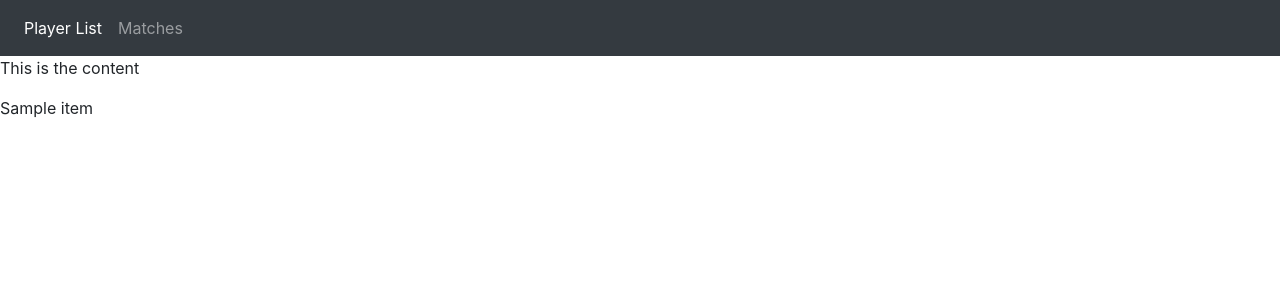
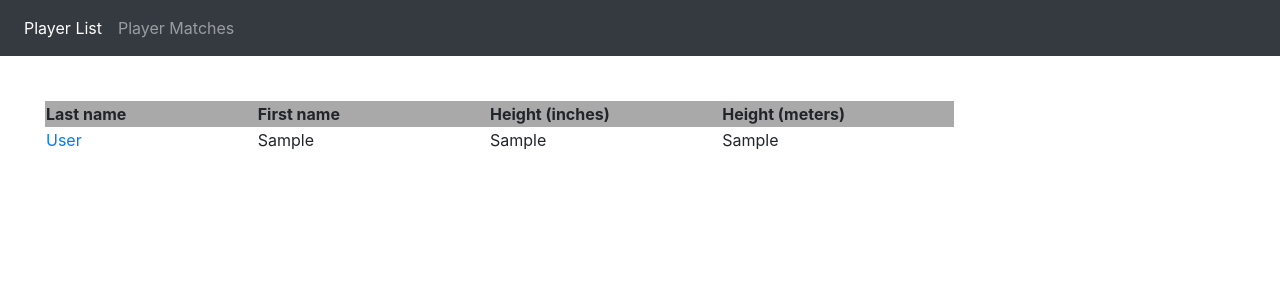
Before and after one commit to jaumemy/macheight-sampleproject, a Django app: page /playerlist/ in a window 1280 px wide. Shown: the top 300 px of the page. Run offline with Django 3.2, Linux system fonts and the light colour scheme; tables that the repository leaves empty hold one stand-in row (values such as "Sample post"); a database or web service that is not in the repository returns one stand-in record (values such as "Sample title"); data that the repository does not hold is empty; some libraries are stand-ins or nearby versions.

Commit message:
added player matches and player detail templates

```diff
--- a/macheightsampleproject/settings.py
+++ b/macheightsampleproject/settings.py
@@ -56,7 +56,7 @@ ROOT_URLCONF = 'macheightsampleproject.urls'
 TEMPLATES = [
     {
         'BACKEND': 'django.template.backends.django.DjangoTemplates',
-        'DIRS': [],
+        'DIRS': [TEMPLATES_DIR,],
         'APP_DIRS': True,
         'OPTIONS': {
             'context_processors': [
--- /dev/null
+++ b/nbaplayers/static/css/styles.css
@@ -0,0 +1,16 @@
+th {
+  cursor: pointer;
+  background-color: darkgrey;
+}
+
+.sortable {
+  margin: 45px;
+}
+
+td {
+  padding-right: 175px;
+}
+
+form, h2 {
+  margin: 45px;
+}
--- a/nbaplayers/templates/base_generic.html
+++ b/nbaplayers/templates/base_generic.html
@@ -5,6 +5,8 @@
   <meta charset="utf-8">
   <meta name="viewport" content="width=device-width, initial-scale=1">
   <link rel="stylesheet" href="https://cdn.jsdelivr.net/npm/bootstrap@4.5.3/dist/css/bootstrap.min.css" integrity="sha384-TX8t27EcRE3e/ihU7zmQxVncDAy5uIKz4rEkgIXeMed4M0jlfIDPvg6uqKI2xXr2" crossorigin="anonymous">
+  {% load static %}
+  <link rel="stylesheet" href="{% static 'css/styles.css' %}">
 </head>
 <body>
 
@@ -12,10 +14,10 @@
   <div class="collapse navbar-collapse" id="navbarNav">
     <ul class="navbar-nav">
       <li class="nav-item active">
-        <a class="nav-link" href="#">Player List</a>
+        <a class="nav-link" href="{% url 'index' %}">Player List</a>
       </li>
       <li class="nav-item">
-        <a class="nav-link" href="#">Matches</a>
+        <a class="nav-link" href="{% url 'player-matches' %}">Player Matches</a>
       </li>
     </ul>
   </div>
--- a/nbaplayers/templates/index.html
+++ b/nbaplayers/templates/index.html
@@ -5,9 +5,32 @@
 {% endblock %}
 
 {% block content %}
-  <p>This is the content</p>
-  {% for i in response.values %}
-    {{ i }}
-    <br>
-  {% endfor %}
+
+  <script src="https://www.kryogenix.org/code/browser/sorttable/sorttable.js"></script>
+
+  <table class="sortable">
+
+    <tr>
+      <th>Last name</th>
+      <th>First name</th>
+      <th>Height (inches)</th>
+      <th>Height (meters)</th>
+    </tr>
+
+    {% for i in response.values  %}
+          <tr class="item">
+            <a href="#">
+              <td> <a href="{% url 'player-detail' %}">{{ i.last_name }}</a> </td>
+              <td>{{ i.first_name }}</td>
+              <td>{{ i.h_in }}</td>
+              <td>{{ i.h_meters }}</td>
+            </a>
+          </tr>
+
+    {% endfor %}
+
+  </table>
+
+
+
 {% endblock %}
--- a/nbaplayers/urls.py
+++ b/nbaplayers/urls.py
@@ -3,5 +3,7 @@ from . import views
 
 urlpatterns = [
     path('', views.index, name='index'),
+    path('player_detail/', views.player_detail, name='player-detail'),
+    path('player_matches/', views.player_matches, name='player-matches'),
     # path('playerlist/', views.PlayerListView, name='playerlist'),
 ]
--- a/nbaplayers/views.py
+++ b/nbaplayers/views.py
@@ -16,3 +16,44 @@ def index(request):
     }
 
     return render(request, 'index.html', context=context)
+
+
+
+def player_detail(request):
+
+    url = 'https://mach-eight.uc.r.appspot.com/'
+
+    response = requests.get(url).json()
+
+    context = {
+        'response': response,
+    }
+
+    return render(request, 'player_detail.html', context=context)
+
+
+
+def player_matches(request):
+
+    url = 'https://mach-eight.uc.r.appspot.com/'
+
+    response = requests.get(url).json()
+
+    if request.method == 'POST':
+
+        sum = request.POST.get('sum')
+
+        context = {
+            'response': response,
+            'sum': sum
+        }
+
+        return render(request, 'player_matches_result.html', context=context)
+
+
+
+    context = {
+        'response': response,
+    }
+
+    return render(request, 'player_matches.html', context=context)
```
Also changed, not shown: nbaplayers/templates/player_detail.html (added, +13 -0 lines), nbaplayers/templates/player_matches.html (added, +19 -0 lines), nbaplayers/templates/player_matches_result.html (added, +15 -0 lines).
